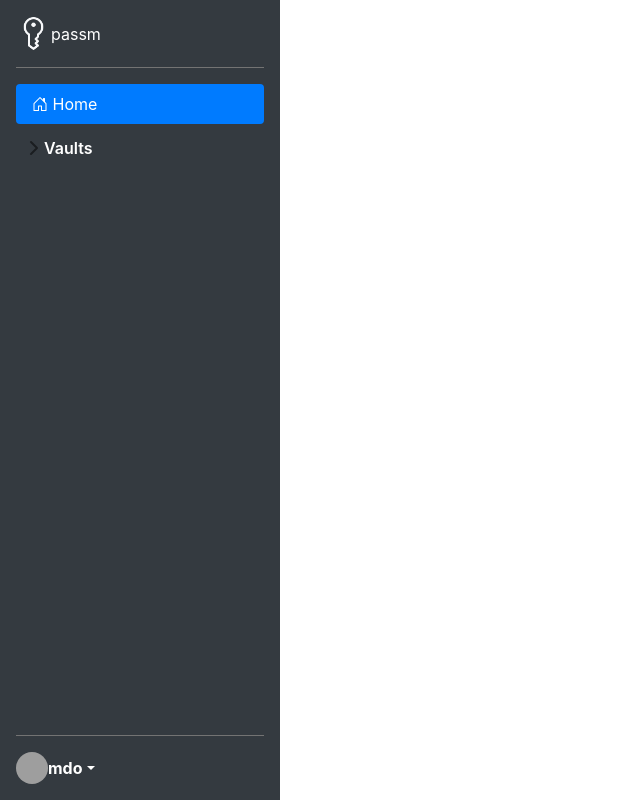
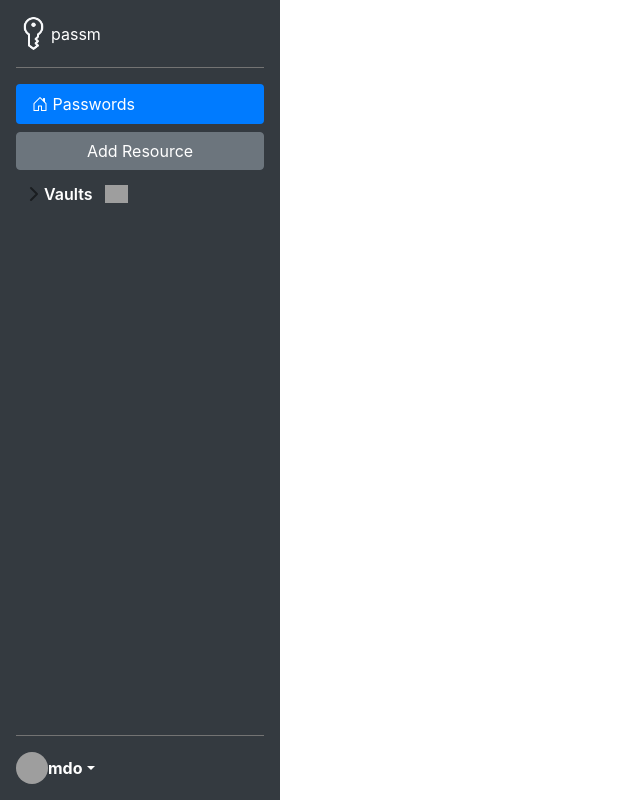
Before and after one commit to nikita-h1s/password-manager, a Flask app: page / in a window 1280 px wide. Shown: the whole page, without its empty margins (0-640 px from the left). Run offline with Flask 3, Linux system fonts and the light colour scheme; grey boxes are pictures that could not be loaded.

Commit message:
Add resource add button with vaults list

```diff
--- a/passm/templates/layout.html
+++ b/passm/templates/layout.html
@@ -78,27 +78,35 @@
 </svg>
 <main>
 
-    <div class="d-flex flex-column flex-shrink-0 p-3 text-white bg-dark" style="width: 280px;">
+    <div class="d-flex flex-column p-3 text-white bg-dark" style="width: 280px;">
         <a href="/" class="d-flex align-items-center mb-3 mb-md-0 me-md-auto text-white text-decoration-none">
             <img class="bi me-2" width="35" src="{{ url_for('static', filename='icons/logo_white.png') }}" alt="logo">
             <span class="fs-4">passm</span>
         </a>
         <hr>
-        <ul class="nav nav-pills flex-column mb-auto">
+        <ul class="nav nav-pills flex-column">
             <li class="nav-item">
-                <a href="#" class="nav-link active" aria-current="page">
+                <a href="{{ url_for('main.view_passwords') }}" class="nav-link active" aria-current="page">
                     <svg class="bi me-2" width="16" height="16">
                         <use xlink:href="#home"/>
                     </svg>
-                    Home
+                    Passwords
                 </a>
             </li>
-            <li class="mt-2">
+        </ul>
+        <a href="{{ url_for('main.add_resource') }}" type="button" class="btn btn-secondary mt-2">Add Resource</a>
+        <div class="vault-list flex-column mt-2">
+            <div class="">
                 <button class="btn btn-toggle align-items-center rounded collapsed text-white"
                         data-bs-toggle="collapse"
                         data-bs-target="#vaults-collapse" aria-expanded="false">
                     Vaults
                 </button>
+                <a href="" data-bs-toggle="tooltip" data-bs-title="Add New Vault" data-bs-placement="bottom">
+                    <img src="{{ url_for('static', filename='icons/add_folder_white.svg') }}" alt="Add folder icon"
+                         width="23px">
+                </a>
+            </div>
             <div class="collapse" id="vaults-collapse">
                 <ul class="btn-toggle-nav list-unstyled fw-normal pb-1 small">
                     <li><a href="#" class="link-dark rounded">New</a></li>
@@ -107,8 +115,8 @@
                     <li><a href="#" class="link-dark rounded">Returned</a></li>
                 </ul>
             </div>
-            </li>
-        </ul>
+        </div>
+        <div class="mt-auto">
             <hr>
             <div class="dropdown">
                 <a href="#" class="d-flex align-items-center text-white text-decoration-none dropdown-toggle"
@@ -127,42 +135,11 @@
                 </ul>
             </div>
         </div>
+    </div>
+
+    {% block content %}{% endblock %}
 </main>
 
-
-<!--    <div class="form-wrapper">-->
-<!--        <form action="" method="post">-->
-<!--            <div class="form-group">-->
-<!--                <label for="resource-field">Resource name</label>-->
-<!--                <input type="text" class="form-control" id="resource-field" placeholder="Enter resource"-->
-<!--                       name="name">-->
-<!--            </div>-->
-
-<!--            <div class="form-group">-->
-<!--                <label for="pass-field">Password</label>-->
-<!--                <input type="password" class="form-control" id="pass-field" placeholder="Password"-->
-<!--                       name="password">-->
-<!--            </div>-->
-
-<!--            <div class="form-check">-->
-<!--                <input type="checkbox" class="form-check-input" id="form-check">-->
-<!--                <label class="form-check-label" for="form-check">Check me out</label>-->
-<!--            </div>-->
-
-<!--            <button type="submit" class="btn btn-primary">Submit</button>-->
-<!--        </form>-->
-<!--        {% with messages = get_flashed_messages(with_categories=true) %}-->
-<!--        {% if messages %}-->
-<!--        <div class="mt-3">-->
-<!--            {% for category, message in messages %}-->
-<!--            <div class="alert alert-{{ category }}" role="alert">-->
-<!--                {{ message }}-->
-<!--            </div>-->
-<!--            {% endfor %}-->
-<!--        </div>-->
-<!--        {% endif %}-->
-<!--        {% endwith %}-->
-<!--    </div>-->
 
 <script src="https://cdn.jsdelivr.net/npm/bootstrap@5.3.3/dist/js/bootstrap.bundle.min.js"
         integrity="sha384-YvpcrYf0tY3lHB60NNkmXc5s9fDVZLESaAA55NDzOxhy9GkcIdslK1eN7N6jIeHz"
```
Lines whose indentation alone changed are shown as unchanged.
